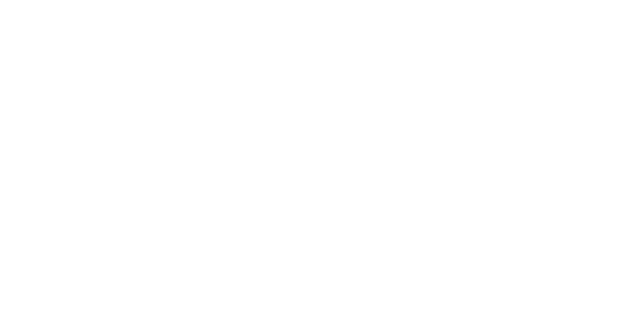
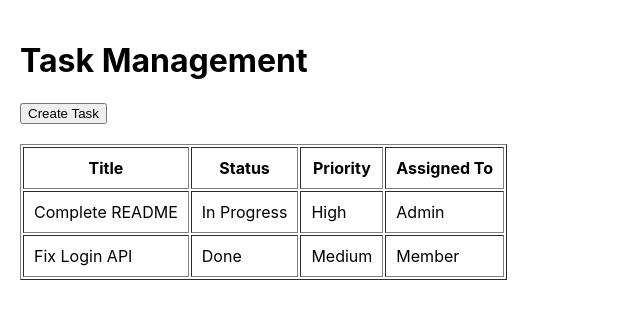
Before and after one commit to Santhipriya2003/task-manager-frontend, a React (Create React App) app: page /tasks in a window 1280 px wide. Before the commit this address had no page. Shown: the top 316 px of the page, without its empty margins (0-640 px from the left). Built offline with nearby package versions, Linux system fonts and the light colour scheme.

Commit message:
add tasks and admin pages

```diff
--- a/src/App.js
+++ b/src/App.js
@@ -1,6 +1,9 @@
- import { BrowserRouter, Routes, Route } from "react-router-dom";
+import { BrowserRouter, Routes, Route } from "react-router-dom";
+
 import Login from "./pages/Login.jsx";
 import Dashboard from "./pages/Dashboard.jsx";
+import Tasks from "./pages/Tasks.jsx";
+import Admin from "./pages/Admin.jsx";
 
 function App() {
   return (
@@ -9,6 +12,8 @@ function App() {
         <Route path="/" element={<Login />} />
         <Route path="/login" element={<Login />} />
         <Route path="/dashboard" element={<Dashboard />} />
+        <Route path="/tasks" element={<Tasks />} />
+        <Route path="/admin" element={<Admin />} />
       </Routes>
     </BrowserRouter>
   );
--- /dev/null
+++ b/src/pages/Admin.jsx
@@ -0,0 +1,41 @@
+import React from "react";
+
+function Admin() {
+  return (
+    <div style={{ padding: "20px" }}>
+      <h1>Admin Panel</h1>
+
+      <h3>Manage Users</h3>
+
+      <table border="1" cellPadding="10">
+        <thead>
+          <tr>
+            <th>Name</th>
+            <th>Role</th>
+            <th>Action</th>
+          </tr>
+        </thead>
+
+        <tbody>
+          <tr>
+            <td>Admin User</td>
+            <td>ADMIN</td>
+            <td>
+              <button>Delete</button>
+            </td>
+          </tr>
+
+          <tr>
+            <td>Member User</td>
+            <td>MEMBER</td>
+            <td>
+              <button>Delete</button>
+            </td>
+          </tr>
+        </tbody>
+      </table>
+    </div>
+  );
+}
+
+export default Admin;
--- /dev/null
+++ b/src/pages/Tasks.jsx
@@ -0,0 +1,40 @@
+import React from "react";
+
+function Tasks() {
+  return (
+    <div style={{ padding: "20px" }}>
+      <h1>Task Management</h1>
+
+      <button>Create Task</button>
+
+      <table border="1" cellPadding="10" style={{ marginTop: "20px" }}>
+        <thead>
+          <tr>
+            <th>Title</th>
+            <th>Status</th>
+            <th>Priority</th>
+            <th>Assigned To</th>
+          </tr>
+        </thead>
+
+        <tbody>
+          <tr>
+            <td>Complete README</td>
+            <td>In Progress</td>
+            <td>High</td>
+            <td>Admin</td>
+          </tr>
+
+          <tr>
+            <td>Fix Login API</td>
+            <td>Done</td>
+            <td>Medium</td>
+            <td>Member</td>
+          </tr>
+        </tbody>
+      </table>
+    </div>
+  );
+}
+
+export default Tasks;
```
